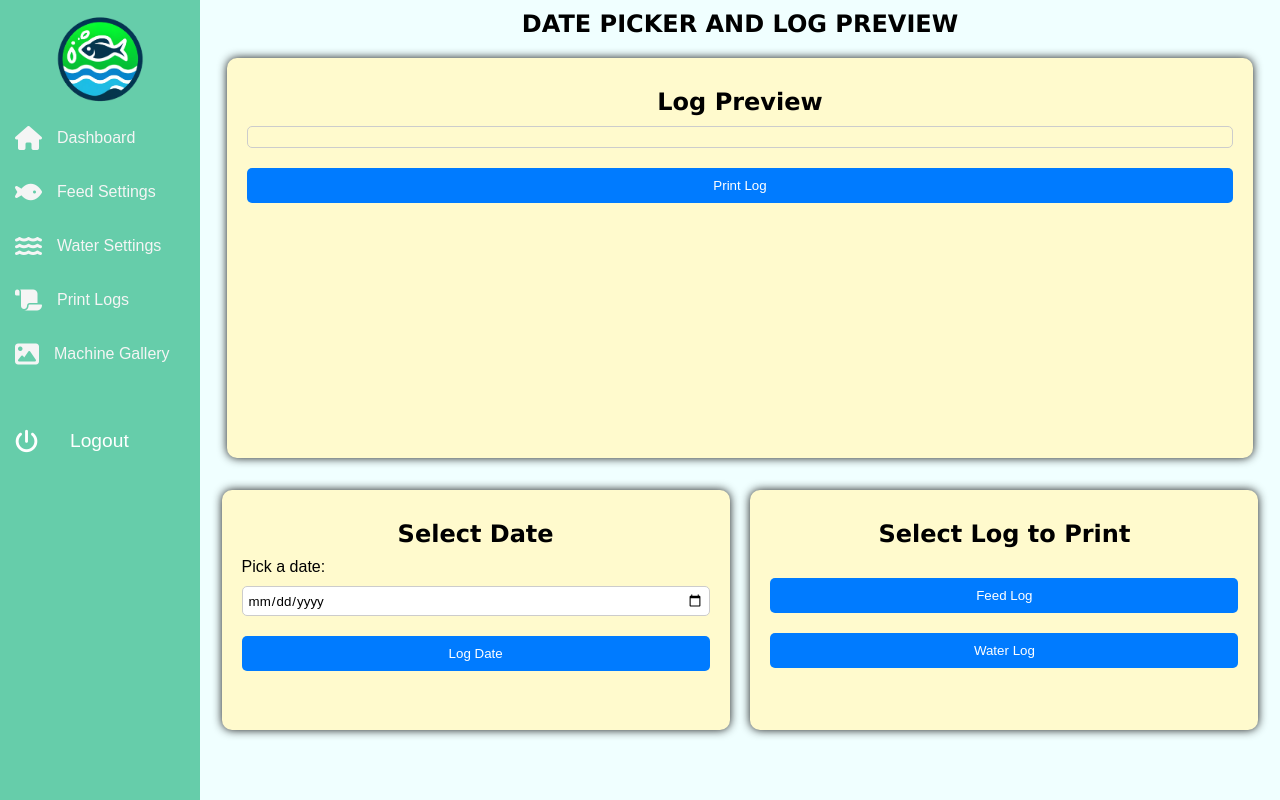
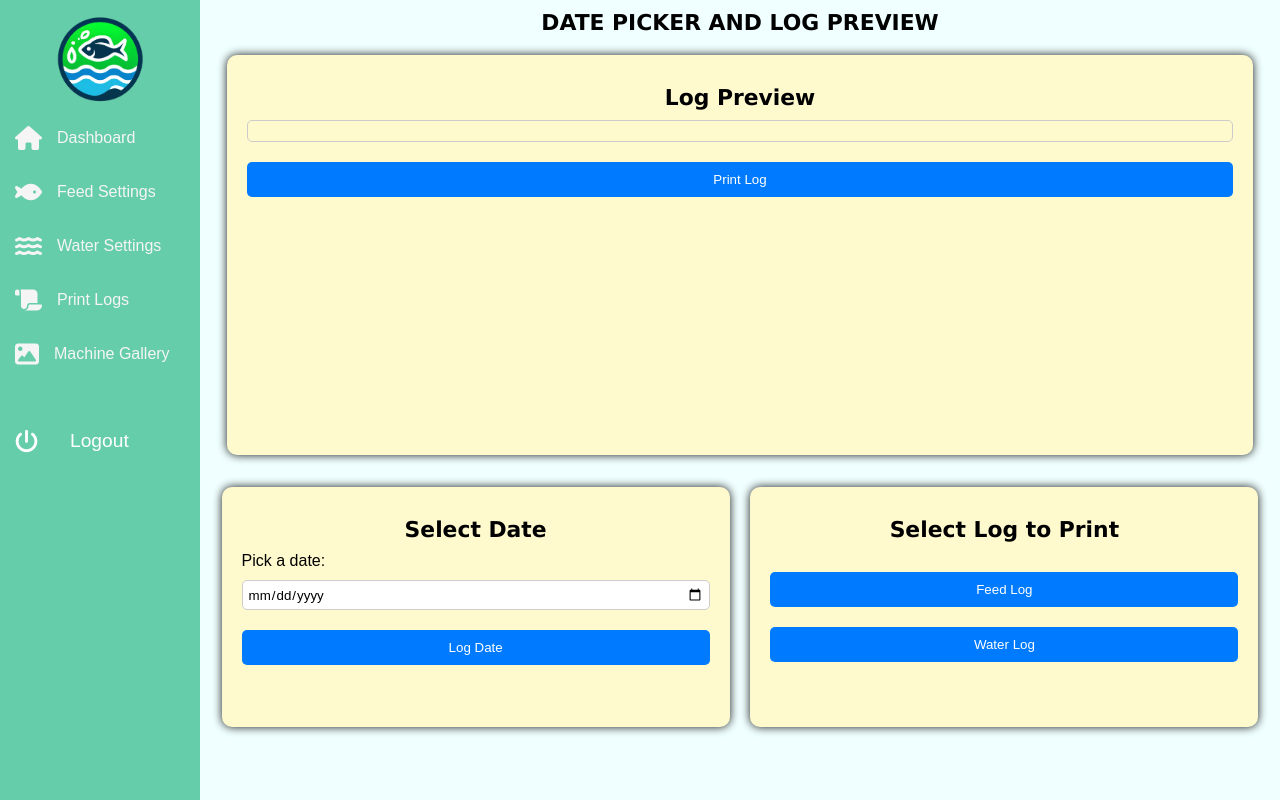
Before and after one commit to markplnivo/equasmart, a PHP site: page /print_logs.php in a window 1280 px wide. Run offline with PHP 8.4, Linux system fonts and the light colour scheme; the visitor is signed in with stand-in values (Sample User, id 1).

Commit message:
Update print_logs.php

```diff
--- a/html/print_logs.php
+++ b/html/print_logs.php
@@ -10,6 +10,63 @@
     <link rel="stylesheet" href="css/css/fontawesome.min.css">
     <title>Date Picker and Log Preview</title>
     <style>
+        :root {
+        /* FLUID RESPONSIVE PADDING/MARGIN SPACE BASE VALUE = 12px, MIN WIDTH = 320px, AND MAX VALUE = 21px, MAX WIDTH = 1240px (added by mark romualdo)*/
+            --space-3xs: clamp(3px, 2.3043px + 0.2174cqi, 5px);/*Multiplier = 0.25*/
+            --space-2xs: clamp(6px, 4.2609px + 0.5435cqi, 11px);/*Multiplier = 0.5*/
+            --space-xs: clamp(9px, 6.5652px + 0.7609cqi, 16px);/*Multiplier = 0.75*/
+            --space-s: clamp(12px, 8.8696px + 0.9783cqi, 21px);/*Multiplier = 1*/
+            --space-m: clamp(13px, 9.5217px + 1.087cqi, 23px);/*Multiplier = 1.1*/
+            --space-l: clamp(14px, 10.1739px + 1.1957cqi, 25px);/*Multiplier = 1.2*/
+            --space-xl: clamp(16px, 12.1739px + 1.1957cqi, 27px);/*Multiplier = 1.3*/
+            --space-2xl: clamp(17px, 12.8261px + 1.3043cqi, 29px);/*Multiplier = 1.4*/
+            --space-3xl: clamp(18px, 13.1304px + 1.5217cqi, 32px);/*Multiplier = 1.5*/
+            --space-4xl: clamp(19px, 13.7826px + 1.6304cqi, 34px);/*Multiplier = 1.6*/
+            --space-5xl: clamp(24px, 17.7391px + 1.9565cqi, 42px);/*Multiplier = 2*/
+            --space-6xl: clamp(30px, 22px + 2.5cqi, 53px);/*Multiplier = 2.5*/
+            --space-7xl: clamp(36px, 26.6087px + 2.9348cqi, 63px);/*Multiplier = 3*/
+            --space-8xl: clamp(42px, 30.8696px + 3.4783cqi, 74px);/*Multiplier = 3.5*/
+            --space-9xl: clamp(48px, 35.4783px + 3.913cqi, 84px);/*Multiplier = 4*/
+            --space-10xl: clamp(54px, 39.7391px + 4.4565cqi, 95px);/*Multiplier = 4.5*/
+            --space-11xl: clamp(60px, 44.3478px + 4.8913cqi, 105px);/*Multiplier = 5*/
+            --space-12xl: clamp(66px, 48.6087px + 5.4348cqi, 116px);/*Multiplier = 5.5*/
+            --space-13xl: clamp(72px, 53.2174px + 5.8696cqi, 126px);/*Multiplier = 6*/
+            /* One-up pairs */
+            --space-3xs-2xs: clamp(3px, 0.2174px + 0.8696cqi, 11px);
+            --space-2xs-xs: clamp(6px, 2.5217px + 1.087cqi, 16px);
+            --space-xs-s: clamp(9px, 4.8261px + 1.3043cqi, 21px);
+            --space-s-m: clamp(12px, 8.1739px + 1.1957cqi, 23px);
+            --space-m-l: clamp(13px, 8.8261px + 1.3043cqi, 25px);
+            --space-l-xl: clamp(14px, 9.4783px + 1.413cqi, 27px);
+            --space-xl-2xl: clamp(16px, 11.4783px + 1.413cqi, 29px);
+            --space-2xl-3xl: clamp(17px, 11.7826px + 1.6304cqi, 32px);
+            --space-3xl-4xl: clamp(18px, 12.4348px + 1.7391cqi, 34px);
+            --space-4xl-5xl: clamp(19px, 11px + 2.5cqi, 42px);
+            --space-5xl-6xl: clamp(24px, 13.913px + 3.1522cqi, 53px);
+            --space-6xl-7xl: clamp(30px, 18.5217px + 3.587cqi, 63px);
+            --space-7xl-8xl: clamp(36px, 22.7826px + 4.1304cqi, 74px);
+            --space-8xl-9xl: clamp(42px, 27.3913px + 4.5652cqi, 84px);
+            --space-9xl-10xl: clamp(48px, 31.6522px + 5.1087cqi, 95px);
+            --space-10xl-11xl: clamp(54px, 36.2609px + 5.5435cqi, 105px);
+            --space-11xl-12xl: clamp(60px, 40.5217px + 6.087cqi, 116px);
+            --space-12xl-13xl: clamp(66px, 45.1304px + 6.5217cqi, 126px);
+            /* Custom pairs */
+            --space-s-l: clamp(12px, 7.4783px + 1.413cqi, 25px);
+            /* FLUID RESPONSIVE FONT SIZE BASE VALUE = 9px MIN WIDTH = 425px AND MAX VALUE = 14px MAX WIDTH = 1480px*/
+            --step--6: clamp(0.1884rem, 0.1741rem + 0.0713vw, 0.2294rem);
+            --step--5: clamp(0.2261rem, 0.205rem + 0.1055vw, 0.2867rem);
+            --step--4: clamp(0.2713rem, 0.241rem + 0.1515vw, 0.3584rem);
+            --step--3: clamp(0.3255rem, 0.2829rem + 0.213vw, 0.448rem);
+            --step--2: clamp(0.3906rem, 0.3317rem + 0.2946vw, 0.56rem);
+            --step--1: clamp(0.4688rem, 0.3883rem + 0.4022vw, 0.7rem);
+            --step-0: clamp(0.5625rem, 0.4538rem + 0.5435vw, 0.875rem);
+            --step-1: clamp(0.675rem, 0.5293rem + 0.7283vw, 1.0938rem);
+            --step-2: clamp(0.81rem, 0.6162rem + 0.969vw, 1.3672rem);
+            --step-3: clamp(0.972rem, 0.7157rem + 1.2817vw, 1.709rem);
+            --step-4: clamp(1.1664rem, 0.8291rem + 1.6867vw, 2.1362rem);
+            --step-5: clamp(1.3997rem, 0.9577rem + 2.2098vw, 2.6703rem);
+            --step-6: clamp(1.6796rem, 1.1028rem + 2.8839vw, 3.3379rem);
+    }
         /* Layout styles for body */
         body {
             display: grid;
@@ -30,6 +87,7 @@
             text-align: center;
             margin: 0;
             padding: 10px 0;
+            font-size: var(--step-2);
         }
         /* Date picker styles */
         .log-container {
@@ -124,6 +182,9 @@
                 margin-top: 15%;
                 margin-inline: 0;
             }
+            .date-picker{
+                font-size: var(--step-0);
+            }
             .date-picker, .log-list-container {
                 width: 100%; /* Full width on smaller screens */
                 margin-top: 20px;
@@ -132,9 +193,14 @@
                 padding: 10px 0;
             }
             h2 {
-                font-size: 1.5rem;
+                font-size: var(--step-1);
             }
-
+            button{
+                font-size: var(--step-0);
+            }
+            input[type="date"]{
+                font-size: var(--step-0);
+            }
         }
         @media (max-width: 480px){
             .side-by-side-wrapper {
```
